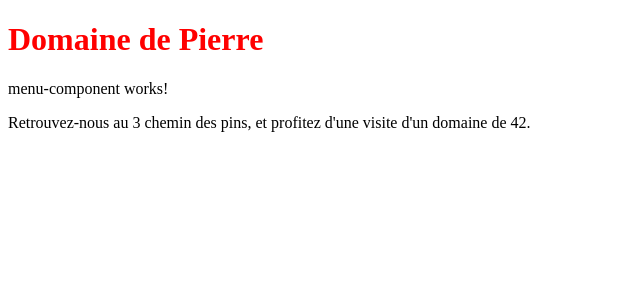
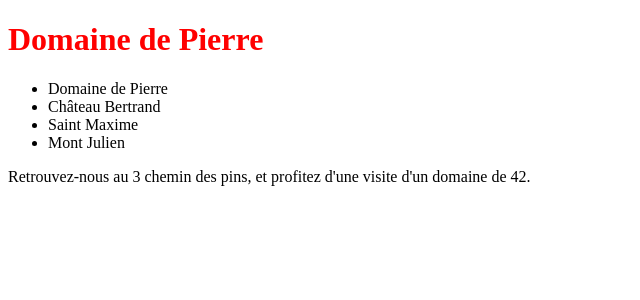
Before and after one commit to pbreteche/formation, an Angular app: page / in a window 1280 px wide. Shown: the top 300 px of the page, without its empty margins (0-640 px from the left). Built offline with nearby package versions, Linux system fonts and the light colour scheme.

Commit message:
gestion d'une collection de vignables et affichage dans le menu

```diff
--- a/src/app/app.component.html
+++ b/src/app/app.component.html
@@ -4,5 +4,5 @@
   </h1>
 </div>
 
-<app-menu></app-menu>
+<app-menu   [vineyards]="vineyardList"></app-menu>
 <app-detail [vineyard]="currentVineyard"></app-detail>
--- a/src/app/app.component.ts
+++ b/src/app/app.component.ts
@@ -8,12 +8,33 @@ import {Vineyard} from '../models/vineyard';
 })
 export class AppComponent {
   currentVineyard: Vineyard;
+  vineyardList: Array<Vineyard>;
 
   constructor() {
-    this.currentVineyard = new Vineyard(
-      'Domaine de Pierre',
-      '3 chemin des pins',
-      42
-    );
+    this.vineyardList = [
+      new Vineyard(
+        'Domaine de Pierre',
+        '3 chemin des pins',
+        42
+      ),
+      new Vineyard(
+        'Château Bertrand',
+        '3 route de la plage',
+        51
+      ),
+      new Vineyard(
+        'Saint Maxime',
+        '3 allée de la soleil',
+        39
+      ),
+      new Vineyard(
+        'Mont Julien',
+        '3 boulevard des dunes',
+        45
+      ),
+
+    ];
+    this.currentVineyard = this.vineyardList[0];
+
   }
 }
--- a/src/app/components/menu/menu.component.html
+++ b/src/app/components/menu/menu.component.html
@@ -1,3 +1,5 @@
-<p>
-  menu-component works!
-</p>
+<ul>
+  <li *ngFor="let vineyard of vineyards">
+    {{ vineyard.name }}
+  </li>
+</ul>
--- a/src/app/components/menu/menu.component.ts
+++ b/src/app/components/menu/menu.component.ts
@@ -1,4 +1,5 @@
-import { Component, OnInit } from '@angular/core';
+import {Component, OnInit, Input} from '@angular/core';
+import {Vineyard} from 'models/vineyard';
 
 @Component({
   selector: 'app-menu',
@@ -7,6 +8,9 @@ import { Component, OnInit } from '@angular/core';
 })
 export class MenuComponent implements OnInit {
 
+  @Input()
+  vineyards: Vineyard[];
+
   constructor() { }
 
   ngOnInit() {
```
